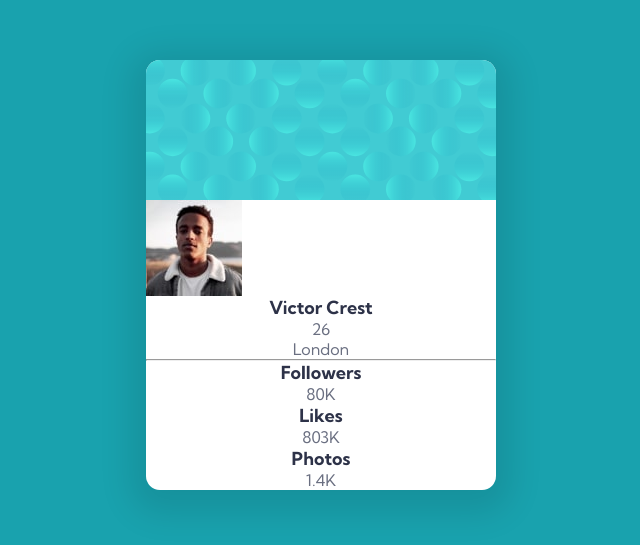
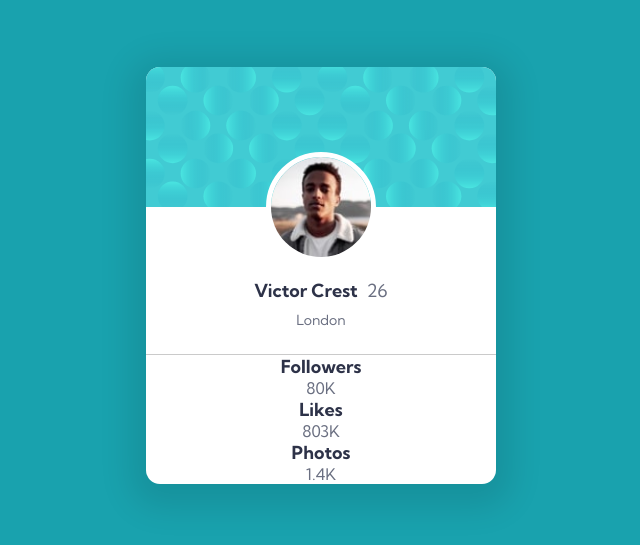
Before and after one commit to lunr-ish/profile-card-component, a plain HTML site: page index.html in a window 1280 px wide. Shown: the part 125-670 px from the top of the page, without its empty margins (319-959 px from the left). Drawn offline with Linux system fonts and the light colour scheme.

Commit message:
add card body styles

```diff
--- a/style.css
+++ b/style.css
@@ -64,6 +64,13 @@ ul {
   padding: 0;
 }
 
+hr {
+  border: none;
+  width: 100%;
+  height: 1px;
+  background: hsl(var(--clr-gray) / 50%);
+}
+
 /* PROFILE CARD */
 
 .profile-card {
@@ -73,3 +80,42 @@ ul {
   text-align: center;
   box-shadow: 0 0.5rem 2rem 1rem hsl(var(--clr-black) / 10%);
 }
+
+/* CARD BODY */
+
+.profile-card__body {
+  position: relative;
+}
+
+.avatar {
+  width: 6.875rem;
+  height: 6.875rem;
+  border-radius: 100%;
+  overflow: hidden;
+  border: 0.3125rem solid hsl(var(--clr-white));
+  position: absolute;
+  top: 0;
+  left: 50%;
+  transform: translate(-50%, -50%);
+}
+
+.avatar img {
+  width: 100%;
+}
+
+.profile-card__user {
+  padding-top: 4.5rem;
+  display: flex;
+  align-items: center;
+  justify-content: center;
+  gap: 0.5625rem;
+}
+
+.profile-card__user-age {
+  font-size: 1.125rem;
+}
+
+.profile-card__user-location {
+  margin-block: 0.5625rem 1.5625rem;
+  font-size: 0.875rem;
+}
```
